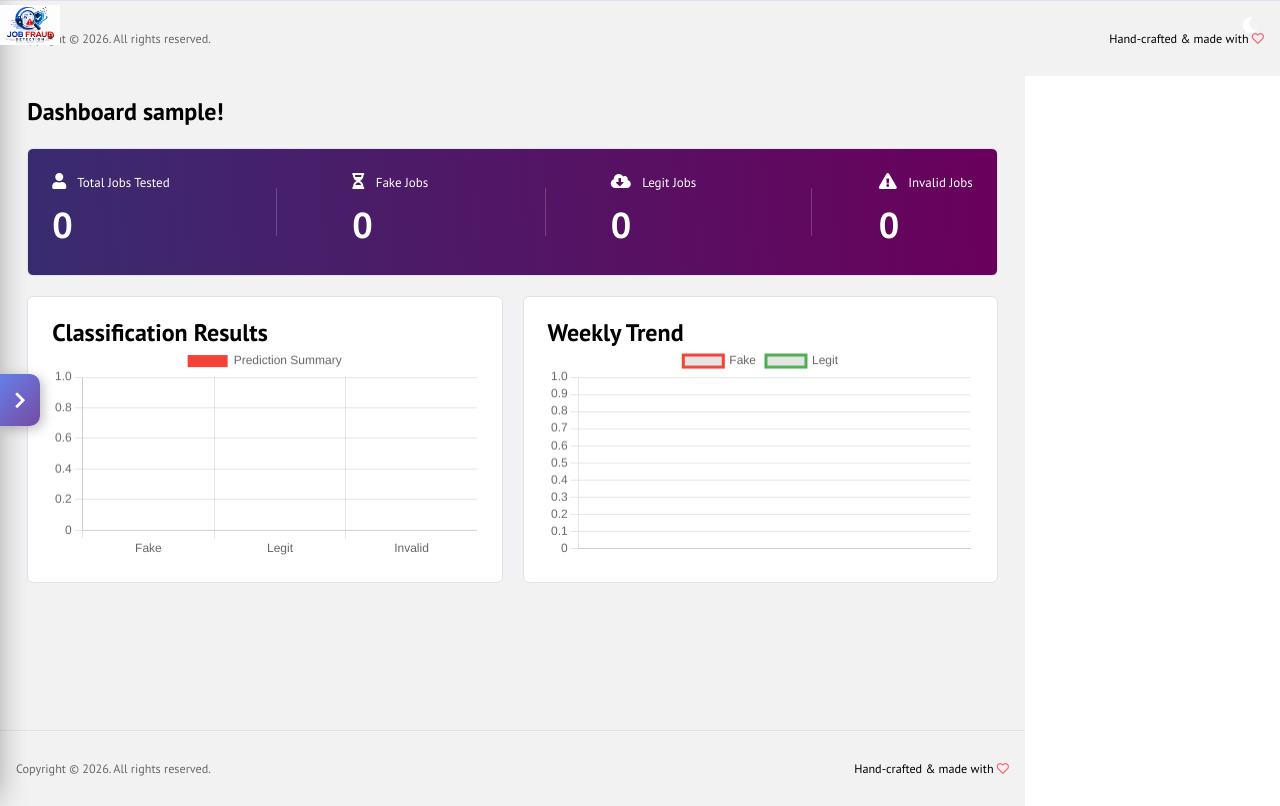
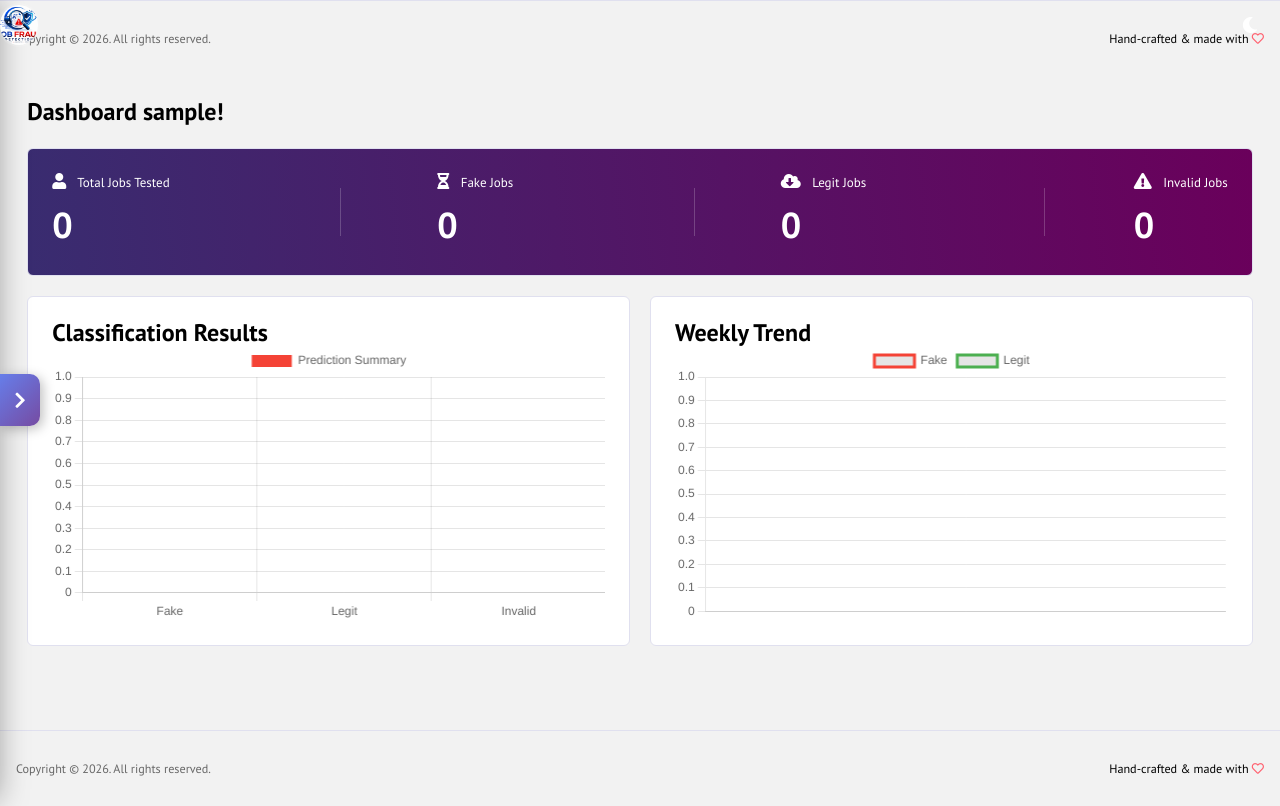
Before and after one commit to mbrangi/job-fraud-detection, a Flask app: page /home in a window 1280 px wide. Run offline with Flask 3, Linux system fonts and the light colour scheme; the visitor is signed in with stand-in values (Sample User, id 1); parts of the project's set-up code (start-up, migrations or seed data) failed here and were passed over; some libraries are stand-ins or nearby versions.

Commit message:
fix main-panel width, make logo round with hover effect

```diff
--- a/templates/header.html
+++ b/templates/header.html
@@ -88,6 +88,21 @@
 </footer>
 
 <style>
+.navbar-brand-wrapper .navbar-brand img {
+  border-radius: 50%;
+  height: 38px;
+  width: 38px;
+  object-fit: cover;
+  transition: transform 0.2s;
+  box-shadow: 0 0 0 2px rgba(255,255,255,0.15);
+}
+.navbar-brand-wrapper .navbar-brand img:hover {
+  transform: scale(1.08);
+}
+.navbar-brand-wrapper .navbar-brand.brand-logo-mini img {
+  height: 34px;
+  width: 34px;
+}
 .dark-mode, .dark-mode .container-scroller { background: #1a1a2e; color: #e0e0e0; }
 .dark-mode .card { background: #16213e; border-color: #0f3460; color: #e0e0e0; }
 .dark-mode .card .card-title { color: #e0e0e0; }
--- a/templates/sidebar.html
+++ b/templates/sidebar.html
@@ -222,6 +222,9 @@
 
 /* Push main content when sidebar opens (desktop) */
 @media (min-width: 769px) {
+  .main-panel {
+    width: 100% !important;
+  }
   body.sidebar-open .main-panel {
     margin-left: var(--nav-width);
     transition: margin-left var(--nav-transition);
```
